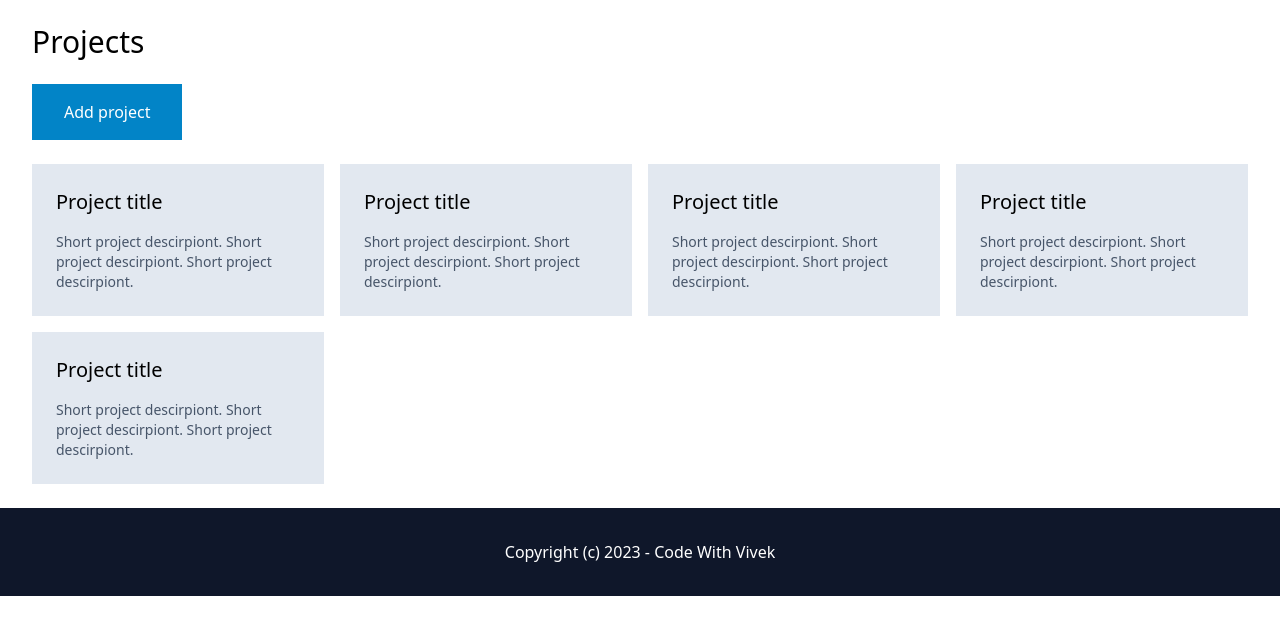
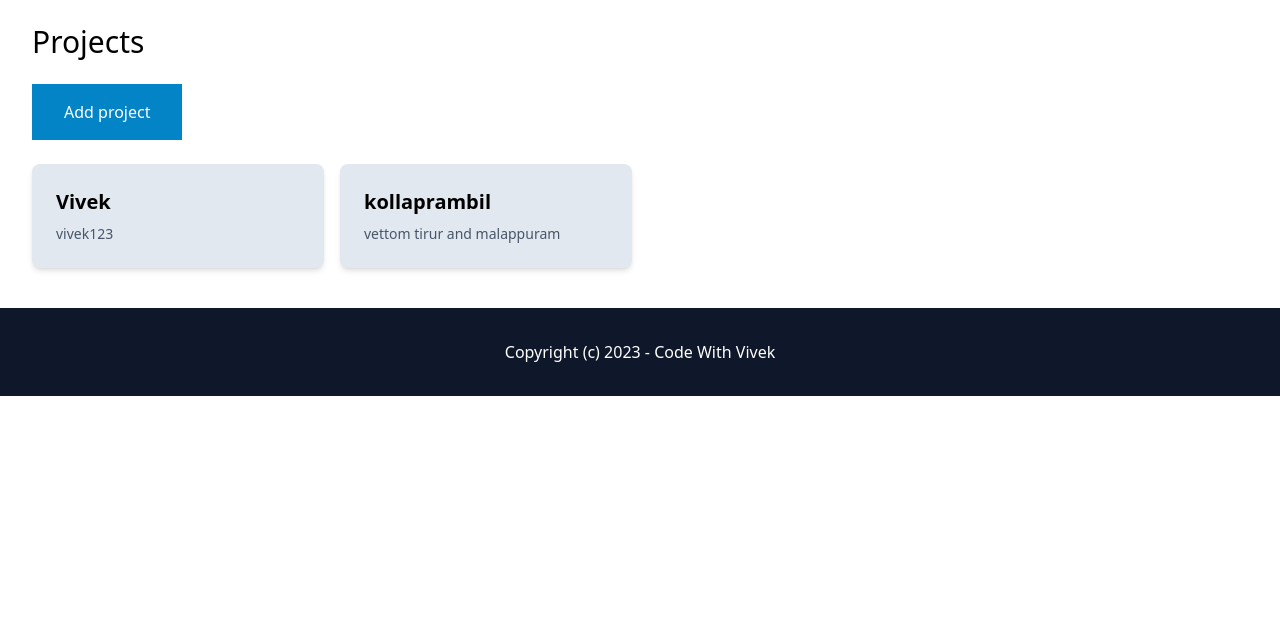
Before and after one commit to vivek1570/Studio, a Django app: page /projects/ in a window 1280 px wide. Shown: the part 76-711 px from the top of the page. Run offline with Django 5.2, Linux system fonts and the light colour scheme; a user stored in the database is signed in; data comes from the database, SQL or seed files in the repository; both versions use the stored data as it was after the commit; some libraries are stand-ins or nearby versions.

Commit message:
DONE todo project detail page

```diff
--- a/studio/project/models.py
+++ b/studio/project/models.py
@@ -12,4 +12,4 @@ class Project(models.Model):
     created_by=models.ForeignKey(User,related_name='projects',on_delete=models.CASCADE)
 
     def __str__(self):
-        return self.name
+        return f"{self.name} - {self.description}"
--- a/studio/project/templates/project/projects.html
+++ b/studio/project/templates/project/projects.html
@@ -1,54 +1,37 @@
 {% extends 'core/base.html' %} {% block content %}
-
 <h1 class="mb-6 text-3xl">Projects</h1>
 
-<a href="#" class="py-4 px-8 bg-sky-600 text-white inline-block">Add project</a>
+<a
+  href="{% url 'project:add' %}"
+  class="py-4 px-8 bg-sky-600 text-white inline-block"
+>
+  Add project
+</a>
 
 <div class="mt-6 grid grid-cols-4 gap-4">
-  <div class="py-6 px-6 bg-slate-200">
-    <h2 class="mb-4 text-xl">Project title</h2>
-
-    <p class="text-sm text-slate-600">
-      Short project descirpiont. Short project descirpiont. Short project
-      descirpiont.
-    </p>
+  {% for project in my_projects %}
+  <div class="py-6 px-6 bg-slate-200 mb-4 rounded-lg shadow-md relative">
+    <a href="{% url 'project:project' project.id %}">
+      <h2 class="mb-2 text-xl font-semibold">{{ project.name }}</h2>
+      <p class="text-sm text-slate-600">{{ project.description }}</p>
+    </a>
   </div>
-
-  <div class="py-6 px-6 bg-slate-200">
-    <h2 class="mb-4 text-xl">Project title</h2>
-
-    <p class="text-sm text-slate-600">
-      Short project descirpiont. Short project descirpiont. Short project
-      descirpiont.
-    </p>
-  </div>
-
-  <div class="py-6 px-6 bg-slate-200">
-    <h2 class="mb-4 text-xl">Project title</h2>
-
-    <p class="text-sm text-slate-600">
-      Short project descirpiont. Short project descirpiont. Short project
-      descirpiont.
-    </p>
-  </div>
-
-  <div class="py-6 px-6 bg-slate-200">
-    <h2 class="mb-4 text-xl">Project title</h2>
-
-    <p class="text-sm text-slate-600">
-      Short project descirpiont. Short project descirpiont. Short project
-      descirpiont.
-    </p>
-  </div>
-
-  <div class="py-6 px-6 bg-slate-200">
-    <h2 class="mb-4 text-xl">Project title</h2>
-
-    <p class="text-sm text-slate-600">
-      Short project descirpiont. Short project descirpiont. Short project
-      descirpiont.
-    </p>
-  </div>
+  {% endfor %}
 </div>
 
-{% endblock %}
+{% endblock %} {% comment %}
+<!-- Delete Button -->
+<form
+  action="{% url 'project:delete_project' project.id %}"
+  method="post"
+  class="absolute top-2 right-2"
+>
+  {% csrf_token %}
+  <button
+    type="submit"
+    class="bg-red-500 text-white px-2 py-1 text-xs rounded hover:bg-red-600"
+  >
+    Delete
+  </button>
+</form>
+{% endcomment %}
--- a/studio/project/urls.py
+++ b/studio/project/urls.py
@@ -5,5 +5,8 @@ from . import views
 app_name='project'
 
 urlpatterns=[
-    path('',views.projects,name='projects')
+    path('',views.projects,name='projects'),
+    path('add/',views.add_project,name='add'),
+    path('delete/<uuid:project_id>/',views.delete_project,name='delete_project'),
+    path('<uuid:pk>/',views.project,name='project')
 ]
--- a/studio/project/views.py
+++ b/studio/project/views.py
@@ -1,6 +1,50 @@
-from django.shortcuts import render
+from django.shortcuts import render,redirect,get_object_or_404
+from django.contrib.auth.decorators import login_required
+from .models import Project
 
 # Create your views here.
 
+@login_required
 def projects(request):
-    return render(request,'project/projects.html')
+    projects=Project.objects.filter(created_by=request.user)
+    return render(request,'project/projects.html',{
+        'my_projects':projects
+    })
+
+
+@login_required
+def add_project(request):
+    if request.method=="POST":
+        name=request.POST.get('name','')
+        description=request.POST.get('description','')
+        if name:
+            print(description)
+            project=Project.objects.create(name=name,description=description,created_by=request.user)
+            return redirect('/projects')
+        else:
+            print('Not Valid')
+    else:
+        print("not entered")
+
+    return render(request,'project/add.html')
+
+
+
+
+@login_required
+def delete_project(request,project_id):
+    project=get_object_or_404(Project,id=project_id)
+
+    if request.method=="POST":
+        project.delete()
+        return redirect('/projects/')
+    return redirect('/projects/')
+
+
+@login_required
+def project(request,pk):
+    project=Project.objects.filter(created_by=request.user).get(pk=pk)
+
+    return render(request,'project/project.html',{
+        'project':project
+    })
--- a/todo.txt
+++ b/todo.txt
@@ -16,8 +16,8 @@ Todos
     -DONE Log in
 
     - DONE Project list page
-    - Create project
-    - Project detail page
+    - DONE Create project
+    - DONE Project detail page
     - Edit project
     - Delete project
 
```
Also changed, not shown: notes.md (+15 -0 lines), studio/project/templates/project/add.html (added, +33 -0 lines), studio/project/templates/project/project.html (added, +19 -0 lines), studio/db.sqlite3.
